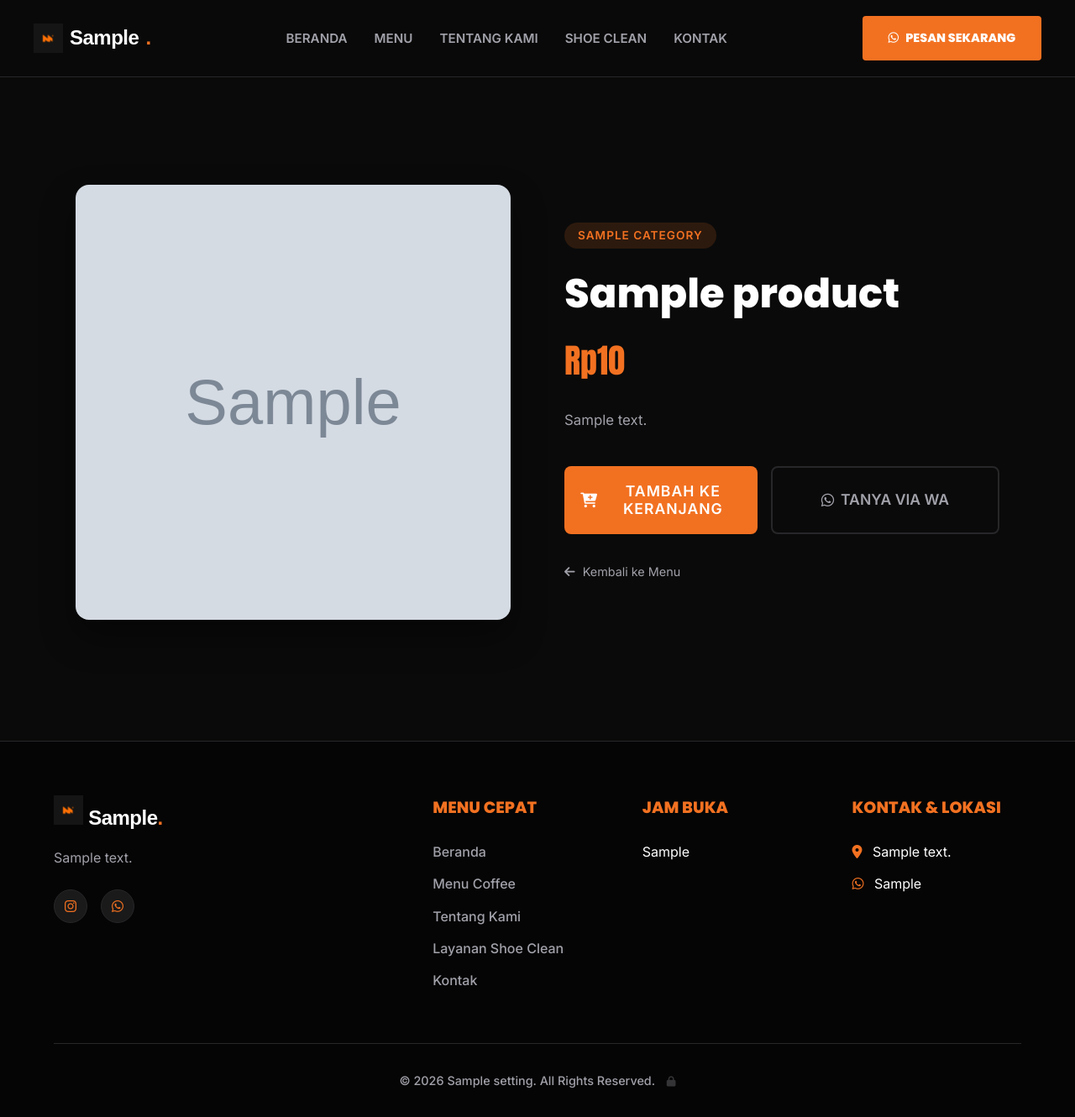
After one commit to fobvsy/mekarsa, a PHP site: page /product-detail.php?id=1 in a window 1280 px wide. The commit adds this page. Shown: the whole page at 84% size. Run offline with PHP 8.4, Linux system fonts and the light colour scheme; tables that the repository leaves empty hold one stand-in row (values such as "Sample post"); grey boxes marked "Sample" are stand-in pictures; some web fonts are replaced.

Commit message:
feat: implement product-detail page and standardize navigation and footer layouts across all pages

```diff
--- a/article-detail.php
+++ b/article-detail.php
@@ -60,7 +60,7 @@ try {
                 <img src="public/images/logo.png" alt="Mekarsa Logo" class="navbar-logo-img">
                 <?= htmlspecialchars(explode(' ', $settings['business_name'])[0]) ?><span>.</span>
             </a>
-            <ul class="nav-links">
+                        <ul class="nav-links">
                 <li><a href="index.php">Beranda</a></li>
                 <li><a href="menu.php">Menu</a></li>
                 <li><a href="about.php">Tentang Kami</a></li>
@@ -127,12 +127,13 @@ try {
                     </div>
                 </div>
                 <div class="footer-col">
-                    <h4>Menu Cepat</h4>
+                                        <h4>Menu Cepat</h4>
                     <ul class="footer-links">
                         <li><a href="index.php">Beranda</a></li>
                         <li><a href="menu.php">Menu Coffee</a></li>
                         <li><a href="about.php">Tentang Kami</a></li>
                         <li><a href="support-service.php">Layanan Shoe Clean</a></li>
+                        <li><a href="contact.php">Kontak</a></li>
                     </ul>
                 </div>
                 <div class="footer-col">
--- a/articles.php
+++ b/articles.php
@@ -85,7 +85,7 @@ try {
                 <img src="public/images/logo.png" alt="Mekarsa Logo" class="navbar-logo-img">
                 <?= htmlspecialchars(explode(' ', $settings['business_name'])[0]) ?><span>.</span>
             </a>
-            <ul class="nav-links">
+                        <ul class="nav-links">
                 <li><a href="index.php">Beranda</a></li>
                 <li><a href="menu.php">Menu</a></li>
                 <li><a href="about.php">Tentang Kami</a></li>
@@ -183,12 +183,13 @@ try {
                     </div>
                 </div>
                 <div class="footer-col">
-                    <h4>Menu Cepat</h4>
+                                        <h4>Menu Cepat</h4>
                     <ul class="footer-links">
                         <li><a href="index.php">Beranda</a></li>
                         <li><a href="menu.php">Menu Coffee</a></li>
                         <li><a href="about.php">Tentang Kami</a></li>
                         <li><a href="support-service.php">Layanan Shoe Clean</a></li>
+                        <li><a href="contact.php">Kontak</a></li>
                     </ul>
                 </div>
                 <div class="footer-col">
--- a/gallery.php
+++ b/gallery.php
@@ -191,7 +191,7 @@ $categoryLabels = [
                 <img src="public/images/logo.png" alt="Mekarsa Logo" class="navbar-logo-img">
                 <?= htmlspecialchars(explode(' ', $settings['business_name'])[0]) ?><span>.</span>
             </a>
-            <ul class="nav-links">
+                        <ul class="nav-links">
                 <li><a href="index.php">Beranda</a></li>
                 <li><a href="menu.php">Menu</a></li>
                 <li><a href="about.php">Tentang Kami</a></li>
@@ -267,12 +267,13 @@ $categoryLabels = [
                     </div>
                 </div>
                 <div class="footer-col">
-                    <h4>Menu Cepat</h4>
+                                        <h4>Menu Cepat</h4>
                     <ul class="footer-links">
                         <li><a href="index.php">Beranda</a></li>
                         <li><a href="menu.php">Menu Coffee</a></li>
                         <li><a href="about.php">Tentang Kami</a></li>
                         <li><a href="support-service.php">Layanan Shoe Clean</a></li>
+                        <li><a href="contact.php">Kontak</a></li>
                     </ul>
                 </div>
                 <div class="footer-col">
--- /dev/null
+++ b/product-detail.php
@@ -0,0 +1,412 @@
+<?php
+session_start();
+require_once __DIR__ . '/src/config/database.php';
+
+try {
+    $pdo = getDBConnection();
+
+    // Ambil Settings
+    $stmt = $pdo->query("SELECT * FROM settings LIMIT 1");
+    $settings = $stmt->fetch(PDO::FETCH_ASSOC) ?: [
+        'business_name' => 'Mekarsa Coffee Bar',
+        'tagline' => 'Coffee First, Clean Vibes Always',
+        'description' => '',
+        'whatsapp' => '6285933504096',
+        'instagram' => '',
+        'address' => '',
+        'opening_hours' => ''
+    ];
+    $wa_clean = preg_replace('/[^0-9]/', '', $settings['whatsapp']);
+
+    // Ambil Produk berdasarkan ID
+    $id = $_GET['id'] ?? 0;
+    if (!$id) {
+        header("Location: menu.php");
+        exit;
+    }
+
+    $prodStmt = $pdo->prepare("SELECT products.*, product_categories.name as category_name
+                               FROM products
+                               LEFT JOIN product_categories ON products.category_id = product_categories.id
+                               WHERE products.id = ? AND products.status = 'active'");
+    $prodStmt->execute([$id]);
+    $product = $prodStmt->fetch(PDO::FETCH_ASSOC);
+
+    if (!$product) {
+        die("Produk tidak ditemukan atau tidak tersedia.");
+    }
+
+    // Hitung total item di keranjang untuk badge navbar
+    $cart_count = 0;
+    if (isset($_SESSION['cart'])) {
+        foreach ($_SESSION['cart'] as $item) {
+            $cart_count += $item['quantity'];
+        }
+    }
+
+    // Ambil Produk Terkait (Maksimal 3, di kategori yang sama)
+    $relatedStmt = $pdo->prepare("SELECT * FROM products
+                                  WHERE category_id = ? AND id != ? AND status = 'active'
+                                  ORDER BY RAND() LIMIT 3");
+    $relatedStmt->execute([$product['category_id'], $id]);
+    $relatedProducts = $relatedStmt->fetchAll(PDO::FETCH_ASSOC);
+
+} catch (PDOException $e) {
+    die("Error connecting to database.");
+}
+?>
+<!DOCTYPE html>
+<html lang="id">
+<head>
+    <meta charset="UTF-8">
+    <meta name="viewport" content="width=device-width, initial-scale=1.0">
+    <title><?= htmlspecialchars($product['name']) ?> - <?= htmlspecialchars($settings['business_name']) ?></title>
+    <link href="https://cdnjs.cloudflare.com/ajax/libs/font-awesome/6.0.0/css/all.min.css" rel="stylesheet">
+    <link rel="stylesheet" href="public/css/style.css">
+    <meta name="description" content="<?= htmlspecialchars(substr($product['description'] ?? '', 0, 150)) ?>...">
+    <style>
+        .product-detail-container {
+            padding: 8rem 0 5rem;
+            max-width: 1100px;
+            margin: 0 auto;
+        }
+
+        .product-split {
+            display: grid;
+            grid-template-columns: 1fr 1fr;
+            gap: 4rem;
+            align-items: center;
+        }
+
+        .product-image-box {
+            border-radius: 16px;
+            overflow: hidden;
+            background: var(--color-bg-secondary);
+            aspect-ratio: 1/1;
+            display: flex;
+            align-items: center;
+            justify-content: center;
+            position: relative;
+            box-shadow: 0 20px 40px rgba(0,0,0,0.4);
+        }
+
+        .product-image-box img {
+            width: 100%;
+            height: 100%;
+            object-fit: cover;
+            transition: transform 0.5s ease;
+        }
+
+        .product-image-box:hover img {
+            transform: scale(1.05);
+        }
+
+        .product-info-box h1 {
+            font-size: 3rem;
+            margin-bottom: 0.5rem;
+            color: var(--color-white);
+        }
+
+        .product-category-label {
+            display: inline-block;
+            background: rgba(242, 113, 33, 0.15);
+            color: var(--color-orange);
+            padding: 0.3rem 1rem;
+            border-radius: 30px;
+            font-size: 0.85rem;
+            text-transform: uppercase;
+            letter-spacing: 1px;
+            margin-bottom: 1rem;
+            font-weight: 700;
+        }
+
+        .product-price {
+            font-family: var(--font-price);
+            font-size: 2.5rem;
+            color: var(--color-orange);
+            margin-bottom: 1.5rem;
+        }
+
+        .product-description {
+            font-size: 1.05rem;
+            color: var(--color-text-muted);
+            line-height: 1.8;
+            margin-bottom: 2.5rem;
+        }
+
+        .product-actions {
+            display: flex;
+            gap: 1rem;
+            flex-wrap: wrap;
+        }
+
+        .product-actions form {
+            flex: 1;
+            min-width: 200px;
+        }
+
+        .btn-add-cart {
+            width: 100%;
+            padding: 1.2rem;
+            border-radius: 8px;
+            background: var(--color-orange);
+            color: #fff;
+            font-family: var(--font-head);
+            font-weight: 700;
+            font-size: 1.1rem;
+            border: none;
+            cursor: pointer;
+            transition: all 0.3s ease;
+            display: flex;
+            align-items: center;
+            justify-content: center;
+            gap: 0.5rem;
+            text-transform: uppercase;
+            letter-spacing: 1px;
+        }
+
+        .btn-add-cart:hover {
+            background: #e06010;
+            transform: translateY(-2px);
+            box-shadow: 0 8px 25px rgba(242,113,33,0.4);
+        }
+
+        .btn-whatsapp {
+            flex: 1;
+            min-width: 200px;
+            padding: 1.2rem;
+            border-radius: 8px;
+            background: transparent;
+            border: 2px solid var(--color-border);
+            color: var(--color-text-muted);
+            font-family: var(--font-head);
+            font-weight: 700;
+            font-size: 1.1rem;
+            text-align: center;
+            text-decoration: none;
+            transition: all 0.3s ease;
+            display: flex;
+            align-items: center;
+            justify-content: center;
+            gap: 0.5rem;
+            text-transform: uppercase;
+        }
+
+        .btn-whatsapp:hover {
+            border-color: #25D366;
+            color: #25D366;
+        }
+
+        /* Related Products */
+        .related-products {
+            margin-top: 6rem;
+            border-top: 1px solid var(--color-border);
+            padding-top: 4rem;
+        }
+
+        @media (max-width: 900px) {
+            .product-split { grid-template-columns: 1fr; gap: 2rem; }
+            .product-info-box h1 { font-size: 2.2rem; }
+        }
+
+        .cart-float {
+            position: fixed;
+            bottom: 80px;
+            right: 20px;
+            background: var(--color-orange);
+            color: #fff;
+            width: 60px;
+            height: 60px;
+            border-radius: 50%;
+            display: flex;
+            align-items: center;
+            justify-content: center;
+            font-size: 1.5rem;
+            box-shadow: 0 4px 15px rgba(242,113,33,0.4);
+            z-index: 99;
+            transition: all 0.3s ease;
+        }
+        .cart-float:hover {
+            transform: scale(1.1);
+            color: #fff;
+        }
+        .cart-badge {
+            position: absolute;
+            top: -5px;
+            right: -5px;
+            background: #ef4444; /* red */
+            color: #fff;
+            font-size: 0.75rem;
+            font-weight: bold;
+            width: 24px;
+            height: 24px;
+            border-radius: 50%;
+            display: flex;
+            align-items: center;
+            justify-content: center;
+            border: 2px solid var(--color-bg-main);
+        }
+    </style>
+</head>
+<body>
+
+    <!-- Header & Navbar -->
+    <header class="header">
+        <div class="container navbar">
+            <a href="index.php" class="nav-logo">
+                <img src="public/images/logo.png" alt="Mekarsa Logo" class="navbar-logo-img">
+                <?= htmlspecialchars(explode(' ', $settings['business_name'])[0]) ?><span>.</span>
+            </a>
+                        <ul class="nav-links">
+                <li><a href="index.php">Beranda</a></li>
+                <li><a href="menu.php">Menu</a></li>
+                <li><a href="about.php">Tentang Kami</a></li>
+                <li><a href="support-service.php">Shoe Clean</a></li>
+                <li><a href="contact.php">Kontak</a></li>
+            </ul>
+            <div class="nav-actions">
+                <a href="https://wa.me/<?= $wa_clean ?>" target="_blank" class="btn btn-primary"><i class="fab fa-whatsapp"></i> Pesan Sekarang</a>
+            </div>
+        </div>
+    </header>
+
+    <!-- Product Detail Container -->
+    <main class="product-detail-container container">
+
+        <div class="product-split">
+            <!-- Left: Image -->
+            <div class="product-image-box">
+                <?php if($product['image']): ?>
+                    <img src="public/uploads/products/<?= htmlspecialchars($product['image']) ?>" alt="<?= htmlspecialchars($product['name']) ?>">
+                <?php else: ?>
+                    <i class="fas fa-image" style="font-size:5rem; color:#52525b;"></i>
+                <?php endif; ?>
+            </div>
+
+            <!-- Right: Info -->
+            <div class="product-info-box">
+                <span class="product-category-label"><?= htmlspecialchars($product['category_name'] ?? 'Pilihan Spesial') ?></span>
+                <h1><?= htmlspecialchars($product['name']) ?></h1>
+                <div class="product-price">Rp<?= number_format($product['price'], 0, ',', '.') ?></div>
+
+                <p class="product-description">
+                    <?= nl2br(htmlspecialchars($product['description'] ?? 'Belum ada deskripsi untuk produk ini.')) ?>
+                </p>
+
+                <div class="product-actions">
+                    <!-- Form Tambah ke Keranjang -->
+                    <form action="cart_action.php" method="POST">
+                        <input type="hidden" name="action" value="add">
+                        <input type="hidden" name="product_id" value="<?= $product['id'] ?>">
+                        <input type="hidden" name="product_name" value="<?= htmlspecialchars($product['name']) ?>">
+                        <input type="hidden" name="product_price" value="<?= $product['price'] ?>">
+                        <button type="submit" class="btn-add-cart">
+                            <i class="fas fa-cart-plus"></i> Tambah ke Keranjang
+                        </button>
+                    </form>
+
+                    <!-- Tombol Pesan Langsung via WA -->
+                    <a href="https://wa.me/<?= $wa_clean ?>?text=Halo%20<?= htmlspecialchars(explode(' ', $settings['business_name'])[0]) ?>,%20saya%20tertarik%20dengan%20produk%20<?= urlencode($product['name']) ?>" target="_blank" class="btn-whatsapp">
+                        <i class="fab fa-whatsapp"></i> Tanya via WA
+                    </a>
+                </div>
+
+                <div style="margin-top: 2rem;">
+                    <a href="menu.php" style="color: var(--color-text-muted); text-decoration: none; font-size: 0.9rem;">
+                        <i class="fas fa-arrow-left" style="margin-right: 5px;"></i> Kembali ke Menu
+                    </a>
+                </div>
+            </div>
+        </div>
+
+        <!-- Related Products Section -->
+        <?php if(!empty($relatedProducts)): ?>
+        <div class="related-products">
+            <h2 style="font-size: 2rem; margin-bottom: 2rem; text-align: center;">Mungkin Anda Juga Suka</h2>
+            <div class="menu-grid" style="display: grid; grid-template-columns: repeat(auto-fill, minmax(280px, 1fr)); gap: 1.5rem;">
+                <?php foreach($relatedProducts as $rel): ?>
+                    <div class="menu-card">
+                        <div class="menu-img">
+                            <?php if($rel['image']): ?>
+                                <img src="public/uploads/products/<?= htmlspecialchars($rel['image']) ?>" alt="<?= htmlspecialchars($rel['name']) ?>">
+                            <?php else: ?>
+                                <div style="width:100%; height:100%; background:#27272a; display:flex; align-items:center; justify-content:center;">
+                                    <i class="fas fa-image" style="font-size:2rem; color:#52525b;"></i>
+                                </div>
+                            <?php endif; ?>
+                        </div>
+                        <div class="menu-content">
+                            <h3 class="menu-title"><a href="product-detail.php?id=<?= $rel['id'] ?>"><?= htmlspecialchars($rel['name']) ?></a></h3>
+                            <div class="menu-footer" style="margin-top: 1rem;">
+                                <span class="price">Rp<?= number_format($rel['price'], 0, ',', '.') ?></span>
+                                <a href="product-detail.php?id=<?= $rel['id'] ?>" class="btn-icon" style="text-decoration:none;">
+                                    <i class="fas fa-arrow-right"></i>
+                                </a>
+                            </div>
+                        </div>
+                    </div>
+                <?php endforeach; ?>
+            </div>
+        </div>
+        <?php endif; ?>
+
+    </main>
+
+    <!-- Footer -->
+    <footer id="contact" class="footer" style="margin-top: 4rem;">
+        <div class="container">
+            <div class="footer-grid">
+                <div class="footer-col">
+                    <a href="index.php" class="nav-logo" style="display: block; margin-bottom: 1rem;">
+                        <img src="public/images/logo.png" alt="Mekarsa Logo" class="navbar-logo-img">
+                        <?= htmlspecialchars(explode(' ', $settings['business_name'])[0]) ?><span>.</span>
+                    </a>
+                    <p><?= htmlspecialchars($settings['description'] ?? 'Mekarsa Coffee Bar') ?></p>
+                    <div class="social-links">
+                        <?php if(!empty($settings['instagram'])): ?>
+                            <a href="https://instagram.com/<?= htmlspecialchars($settings['instagram']) ?>" target="_blank"><i class="fab fa-instagram"></i></a>
+                        <?php endif; ?>
+                        <a href="https://wa.me/<?= $wa_clean ?>" target="_blank"><i class="fab fa-whatsapp"></i></a>
+                    </div>
+                </div>
+                <div class="footer-col">
+                                        <h4>Menu Cepat</h4>
+                    <ul class="footer-links">
+                        <li><a href="index.php">Beranda</a></li>
+                        <li><a href="menu.php">Menu Coffee</a></li>
+                        <li><a href="about.php">Tentang Kami</a></li>
+                        <li><a href="support-service.php">Layanan Shoe Clean</a></li>
+                        <li><a href="contact.php">Kontak</a></li>
+                    </ul>
+                </div>
+                <div class="footer-col">
+                    <h4>Jam Buka</h4>
+                    <ul class="footer-links">
+                        <li><?= htmlspecialchars($settings['opening_hours'] ?? 'Buka Setiap Hari') ?></li>
+                    </ul>
+                </div>
+                <div class="footer-col">
+                    <h4>Kontak & Lokasi</h4>
+                    <ul class="footer-links">
+                        <li><i class="fas fa-map-marker-alt" style="color: var(--color-orange); margin-right: 8px;"></i> <?= htmlspecialchars($settings['address'] ?? '') ?></li>
+                        <li><i class="fab fa-whatsapp" style="color: var(--color-orange); margin-right: 8px;"></i> <?= htmlspecialchars($settings['whatsapp'] ?? '') ?></li>
+                    </ul>
+                </div>
+            </div>
+            <div class="footer-bottom">
+                &copy; <?= date('Y') ?> <?= htmlspecialchars($settings['business_name']) ?>. All Rights Reserved.
+             <a href="portal-mekarsa/login.php" style="color: inherit; text-decoration: none; margin-left: 10px; opacity: 0.3; transition: opacity 0.3s;" onmouseover="this.style.opacity='1'" onmouseout="this.style.opacity='0.3'" title="Admin Login"><i class="fas fa-lock" style="font-size:0.85em;"></i></a>
+            </div>
+        </div>
+    </footer>
+
+    <!-- Floating Cart -->
+    <?php if ($cart_count > 0): ?>
+    <a href="order.php" class="cart-float" title="Lihat Keranjang">
+        <i class="fas fa-shopping-cart"></i>
+        <span class="cart-badge"><?= $cart_count ?></span>
+    </a>
+    <?php endif; ?>
+
+</body>
+</html>
--- a/testimonials.php
+++ b/testimonials.php
@@ -125,7 +125,7 @@ function renderStars(int $rating): string {
                 <img src="public/images/logo.png" alt="Mekarsa Logo" class="navbar-logo-img">
                 <?= htmlspecialchars(explode(' ', $settings['business_name'])[0]) ?><span>.</span>
             </a>
-            <ul class="nav-links">
+                        <ul class="nav-links">
                 <li><a href="index.php">Beranda</a></li>
                 <li><a href="menu.php">Menu</a></li>
                 <li><a href="about.php">Tentang Kami</a></li>
@@ -237,12 +237,13 @@ function renderStars(int $rating): string {
                     </div>
                 </div>
                 <div class="footer-col">
-                    <h4>Menu Cepat</h4>
+                                        <h4>Menu Cepat</h4>
                     <ul class="footer-links">
                         <li><a href="index.php">Beranda</a></li>
                         <li><a href="menu.php">Menu Coffee</a></li>
                         <li><a href="about.php">Tentang Kami</a></li>
                         <li><a href="support-service.php">Layanan Shoe Clean</a></li>
+                        <li><a href="contact.php">Kontak</a></li>
                     </ul>
                 </div>
                 <div class="footer-col">
```
Also changed, not shown: about.php (+4 -4 lines), contact.php (+5 -5 lines), index.php (+5 -6 lines), menu.php (+4 -3 lines), order.php (+6 -3 lines), scratch/fix_nav_footer.php (added, +34 -0 lines), support-service.php (+5 -5 lines).
